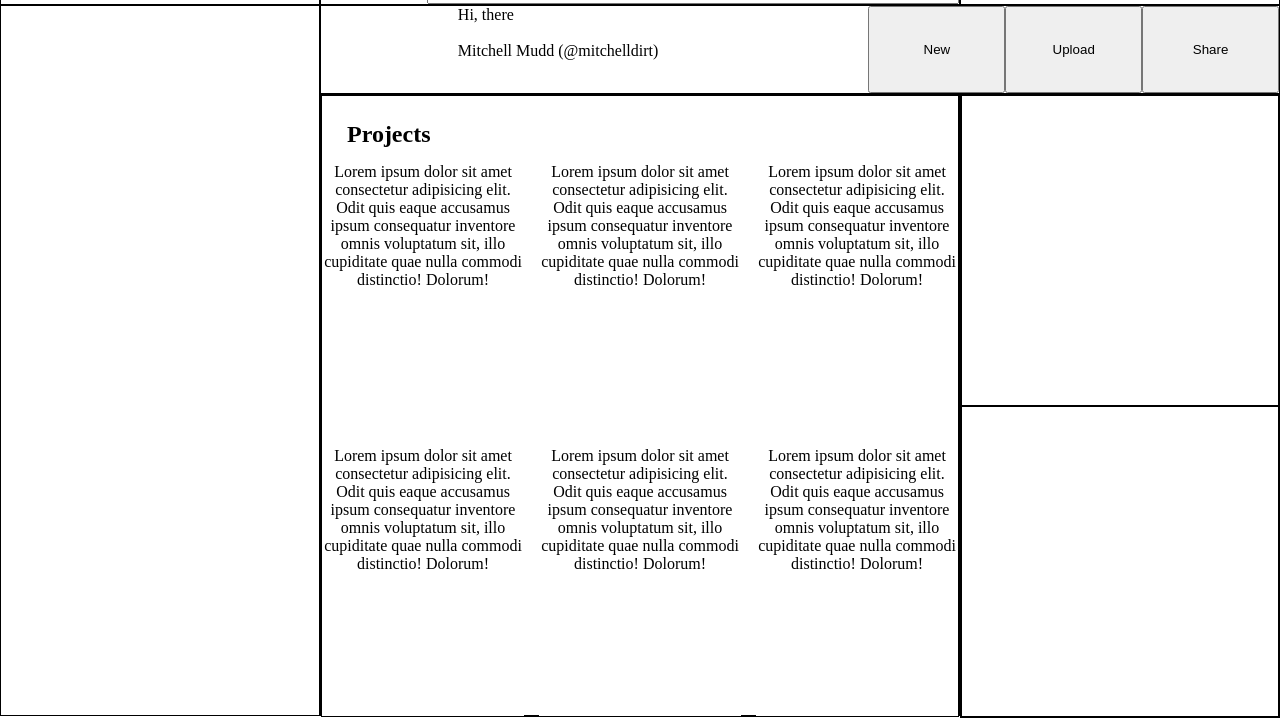
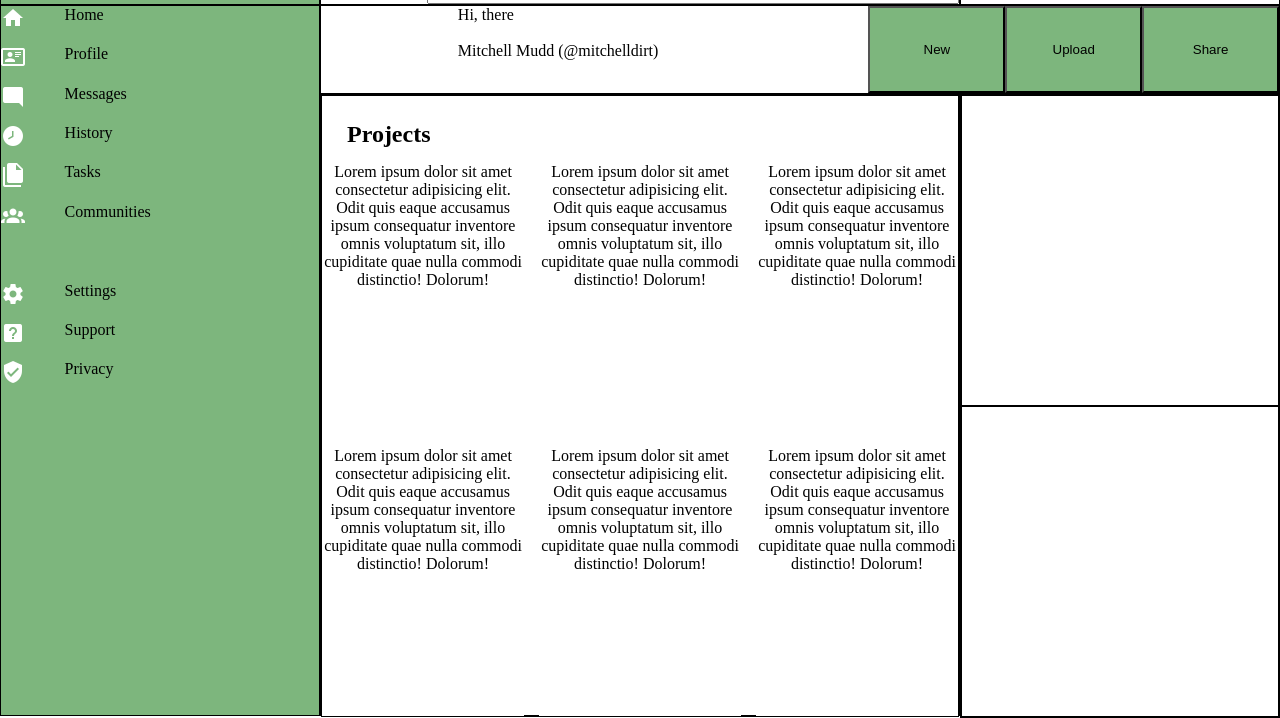
Before and after one commit to mitchelldirt/admin-dashboard, a plain HTML site: page index.html in a window 1280 px wide. Shown: the part 84-802 px from the top of the page. Drawn offline with Linux system fonts and the light colour scheme.

Commit message:
Sourced icons and put things on the side bar

```diff
--- a/index.html
+++ b/index.html
@@ -40,7 +40,35 @@
         </section>
 
         <section class="sidebar">
+            <img src="./home.png" alt="House Icon">
+            <p>Home</p>
 
+            <img src="./card-account-details-outline.png" alt="License / ID Card Icon">
+            <p>Profile</p>
+
+            <img src="./message-reply (1).png" alt="Message chat Icon">
+            <p>Messages</p>
+
+            <img src="./clock-time-eight.png" alt="Clock at 8 o clock Icon">
+            <p>History</p>
+
+            <img src="./file-multiple.png" alt="Files Icon">
+            <p>Tasks</p>
+
+            <img src="./account-group.png" alt="Group of people Icon">
+            <p>Communities</p>
+
+            <span aria-label="empty space"></span>
+            <span aria-label="empty space"></span>
+
+            <img src="./cog.png" alt="Cog Icon">
+            <p>Settings</p>
+
+            <img src="./help-box.png" alt="Box with a question mark on it">
+            <p>Support</p>
+
+            <img src="./shield-check.png" alt="Shield with check mark">
+            <p>Privacy</p>
         </section>
 
         <section class="projectsContainer">
--- a/style.css
+++ b/style.css
@@ -12,6 +12,10 @@ main {
   height: 100vh;
 }
 
+button {
+  background-color: rgb(125, 182, 125);
+}
+
 .mainContainer {
   display: grid;
   grid-template-columns: 1fr 2fr 1fr;
@@ -24,6 +28,7 @@ main {
   display: grid;
   grid-template-columns: 1fr 2fr;
   gap: 10px;
+  background-color: rgb(125, 182, 125);
 }
 
 .search {
@@ -53,6 +58,7 @@ main {
   display: grid;
   grid-template-columns: 1fr 4fr;
   grid-template-rows: repeat(10, 1fr) 8fr;
+  background-color: rgb(125, 182, 125);
 }
 
 .projectsContainer {
```
Also changed, not shown: account-group.png (added), card-account-details-outline.png (added), clock-time-eight.png (added), cog.png (added), eye-plus-outline.png (added), file-multiple.png (added), help-box.png (added), home.png (added), message-reply (1).png (added), message-reply.png (added), shield-check.png (added), source-branch.png (added), star-plus-outline.png (added).
